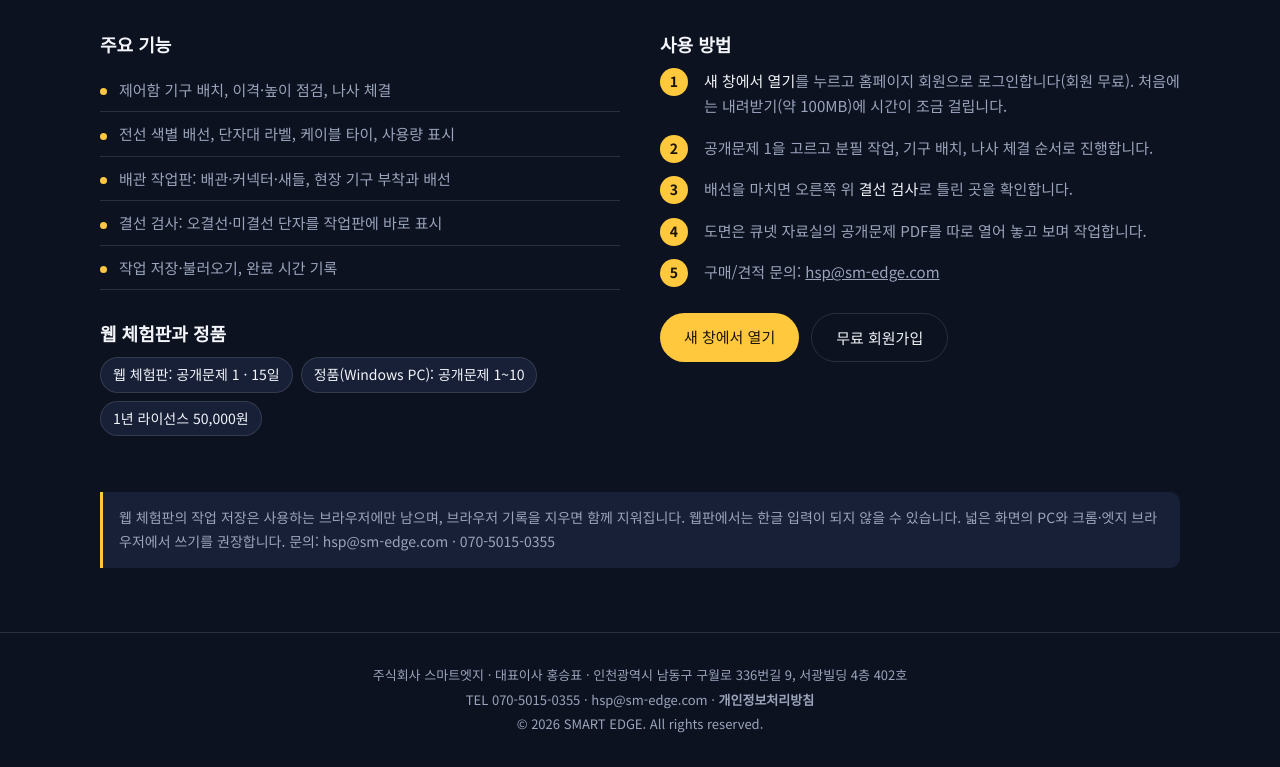
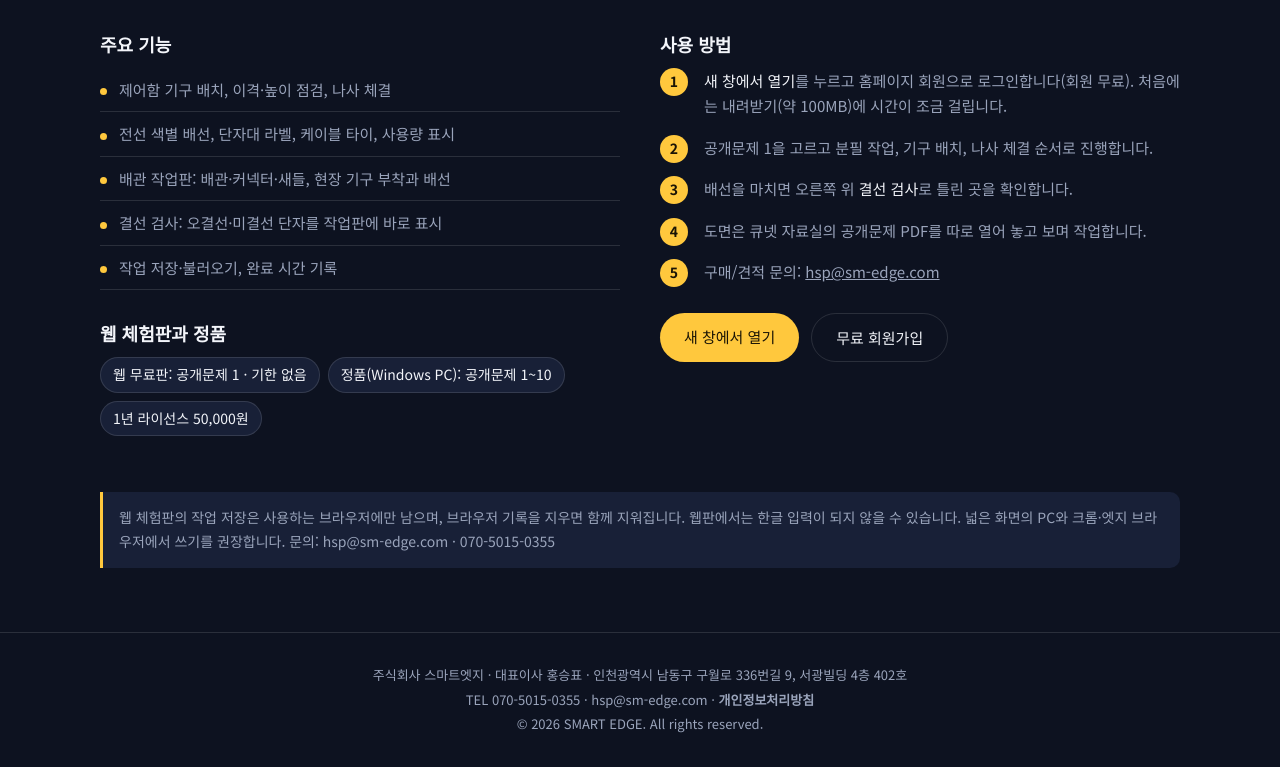
Before and after one commit to esolhong/sm-edge, a plain HTML site: page eltrainer.html in a window 1280 px wide. Shown: the part 3544-4311 px from the top of the page. Drawn offline with Linux system fonts and the light colour scheme.

Commit message:
소개 페이지: 웹판 15일 기한 문구를 '공개문제 1 · 기한 없음'으로
Co-Authored-By: Claude Opus 5.5 <noreply@anthropic.com>

```diff
--- a/eltrainer.html
+++ b/eltrainer.html
@@ -192,7 +192,7 @@
           <li>작업 저장·불러오기, 완료 시간 기록</li>
         </ul>
         <h3 style="margin-top:28px">웹 체험판과 정품</h3>
-        <div class="fmt"><span>웹 체험판: 공개문제 1 · 15일</span><span>정품(Windows PC): 공개문제 1~10</span><span>1년 라이선스 50,000원</span></div>
+        <div class="fmt"><span>웹 무료판: 공개문제 1 · 기한 없음</span><span>정품(Windows PC): 공개문제 1~10</span><span>1년 라이선스 50,000원</span></div>
       </div>
       <div>
         <h3>사용 방법</h3>
```
